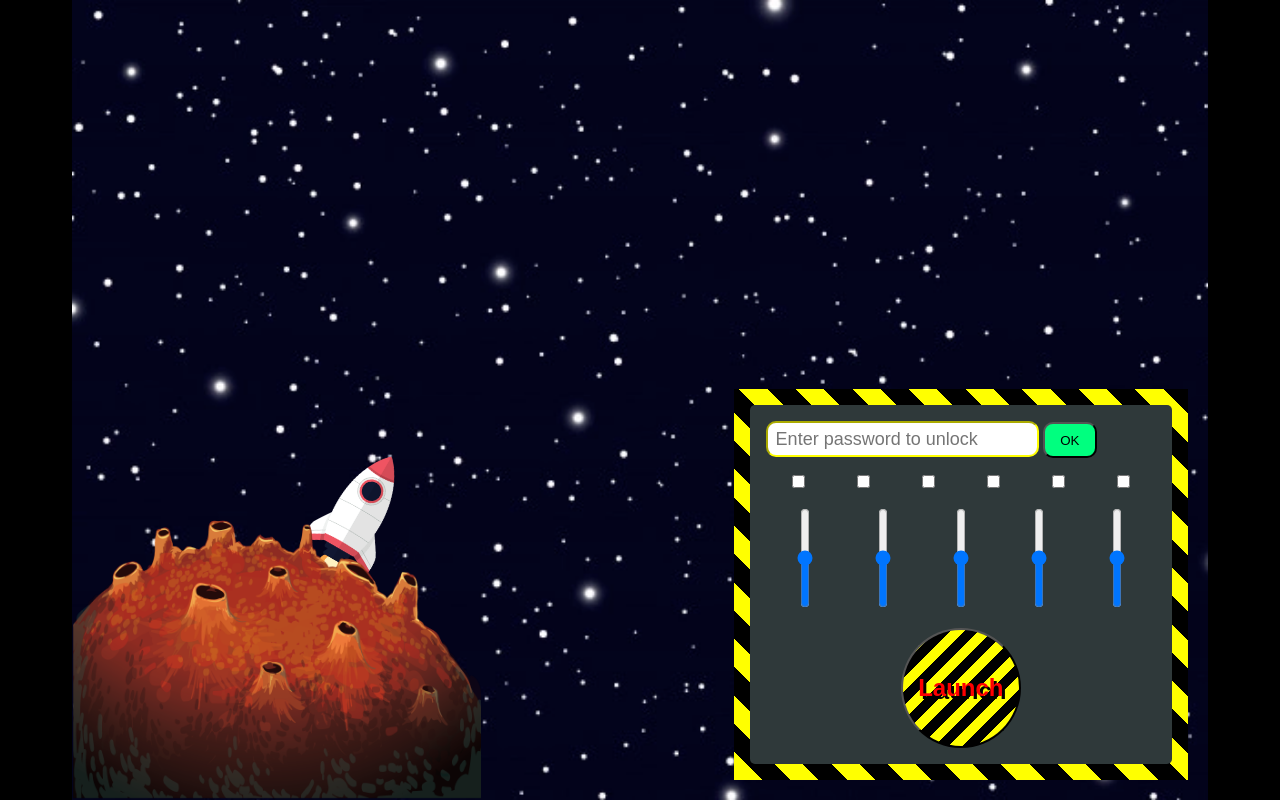
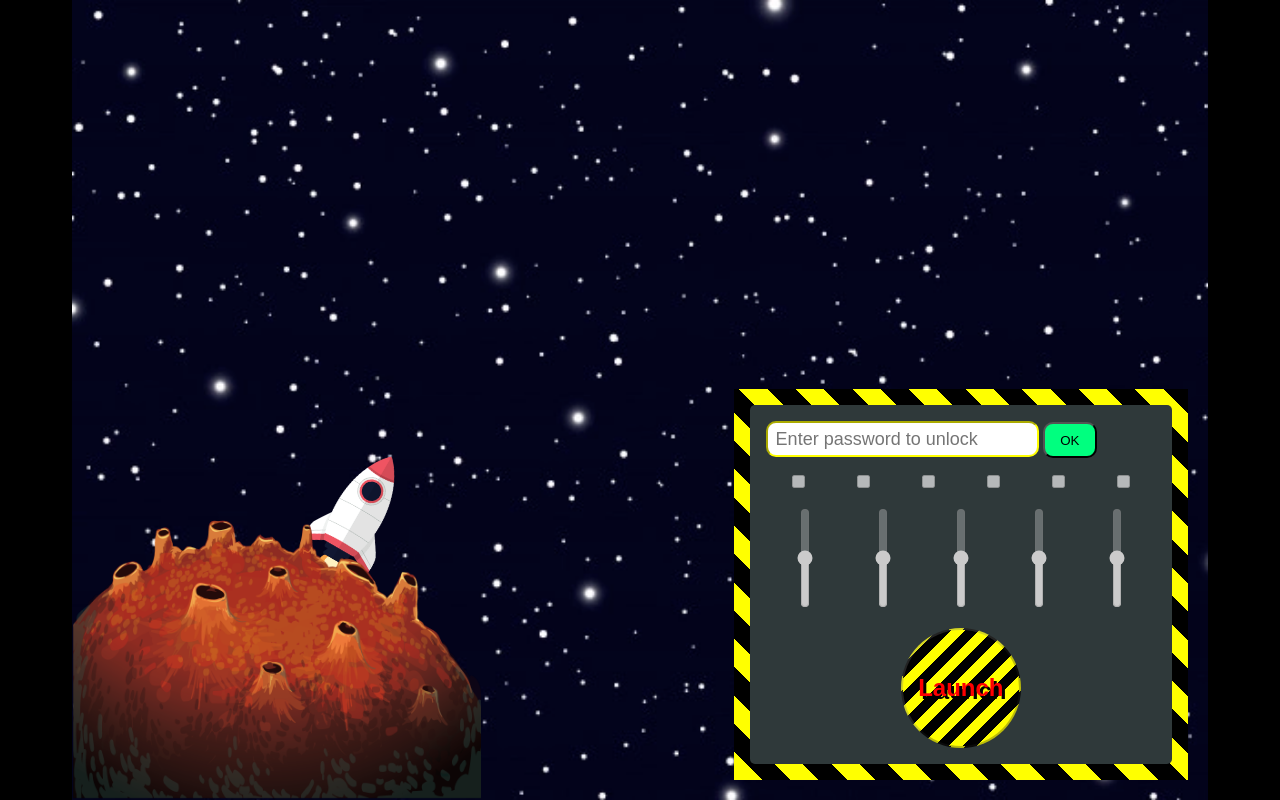
Before and after one commit to StanislavMamulin/Open-Space-game, a plain HTML site: page index.html in a window 1280 px wide. Drawn offline with Linux system fonts and the light colour scheme.

Commit message:
Switching on the remote control only after entering the correct password

```diff
--- /dev/null
+++ b/assets/js/main.js
@@ -0,0 +1,26 @@
+// get all inputs
+const controlPanel = document.querySelector('.control-panel__inner');
+const inputs = controlPanel.querySelectorAll('input');
+
+// disable/enable inputs, except the password field and the "ok" button
+function inputsSwitch(position) {
+    for (let i = 0; i < inputs.length; i += 1) {
+        const input = inputs[i];
+        if (input.className !== 'unlock__input' && input.className !== 'unlock__button') {
+            input.disabled = (position === 'off');
+        }
+    }
+}
+// disable inputs
+inputsSwitch('off');
+
+const passwordField = controlPanel.querySelector('.unlock__input');
+const okButton = controlPanel.querySelector('.unlock__button');
+okButton.addEventListener('click', (e) => {
+    // check password, enable all input
+    const password = passwordField.value;
+    if (password === 'TrustNo1') {
+        inputsSwitch('on');
+        passwordField.value = '';
+    }
+});
--- a/index.html
+++ b/index.html
@@ -17,34 +17,35 @@
                 <input class="unlock__button" type="button" value="OK">
                 <div class="check-buttons">
                     <label>
-                        <input type="checkbox" name="check" value="first">
+                        <input type="checkbox" name="check" value="first" disabled>
                     </label>
                     <label>
-                        <input type="checkbox" name="check" value="second">
+                        <input type="checkbox" name="check" value="second" disabled>
                     </label>
                     <label>
-                        <input type="checkbox" name="check" value="third">
+                        <input type="checkbox" name="check" value="third" disabled>
                     </label>
                     <label>
-                        <input type="checkbox" name="check" value="fourth">
+                        <input type="checkbox" name="check" value="fourth" disabled>
                     </label>
                     <label>
-                        <input type="checkbox" name="check" value="fifth">
+                        <input type="checkbox" name="check" value="fifth" disabled>
                     </label>
                     <label>
-                        <input type="checkbox" name="check" value="sixth">
+                        <input type="checkbox" name="check" value="sixth" disabled>
                     </label>
                 </div>
                 <div class="levers">
-                    <label><input type="range" orient="vertical"></label>
-                    <label><input type="range" orient="vertical"></label>
-                    <label><input type="range" orient="vertical"></label>
-                    <label><input type="range" orient="vertical"></label>
-                    <label><input type="range" orient="vertical"></label>
+                    <label><input type="range" orient="vertical" disabled></label>
+                    <label><input type="range" orient="vertical" disabled></label>
+                    <label><input type="range" orient="vertical" disabled></label>
+                    <label><input type="range" orient="vertical" disabled></label>
+                    <label><input type="range" orient="vertical" disabled></label>
                 </div>
-                <input class="launch" type="button" value="Launch">
+                <input class="launch" type="button" value="Launch" disabled>
             </div>
         </div>
     </div>
+    <script src="assets/js/main.js"></script>
 </body>
 </html>
```
Also changed, not shown: 1 other file.
